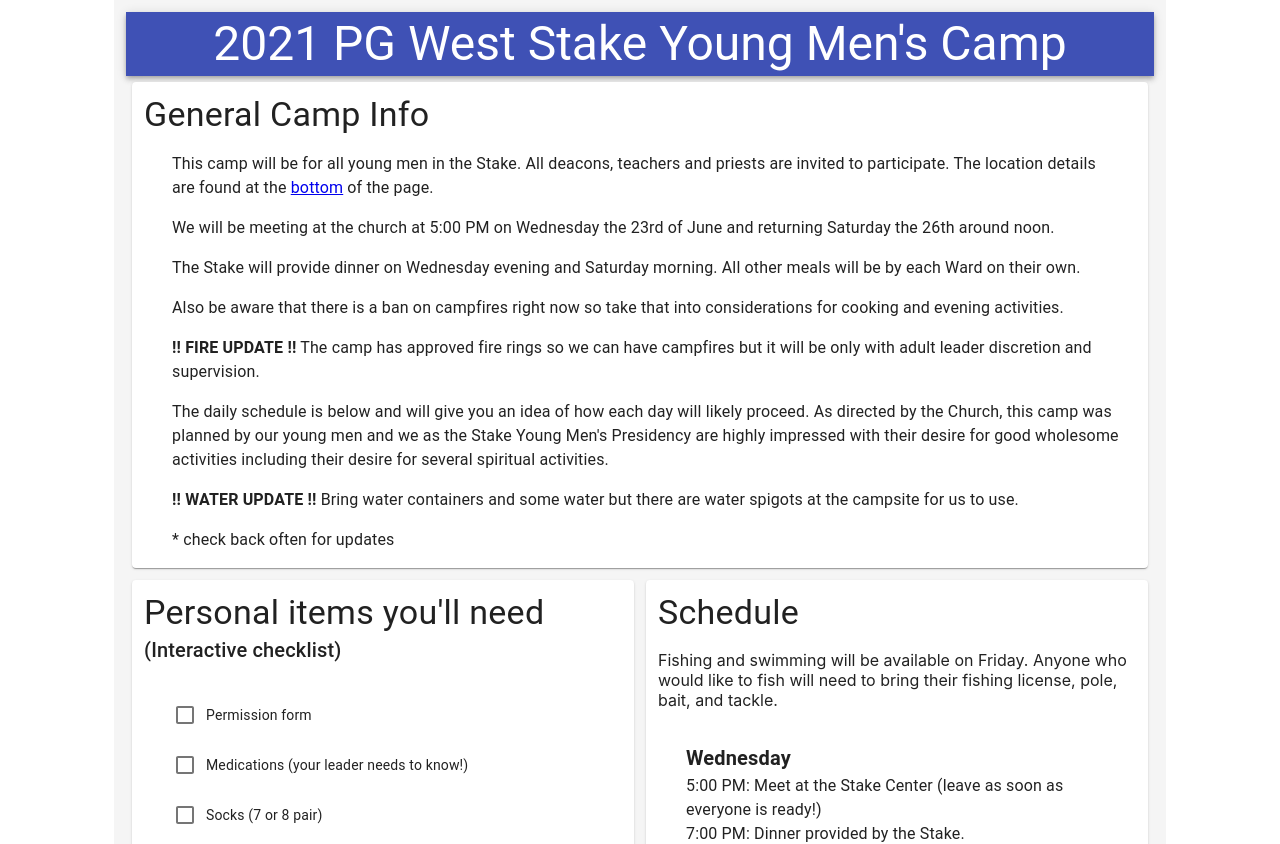
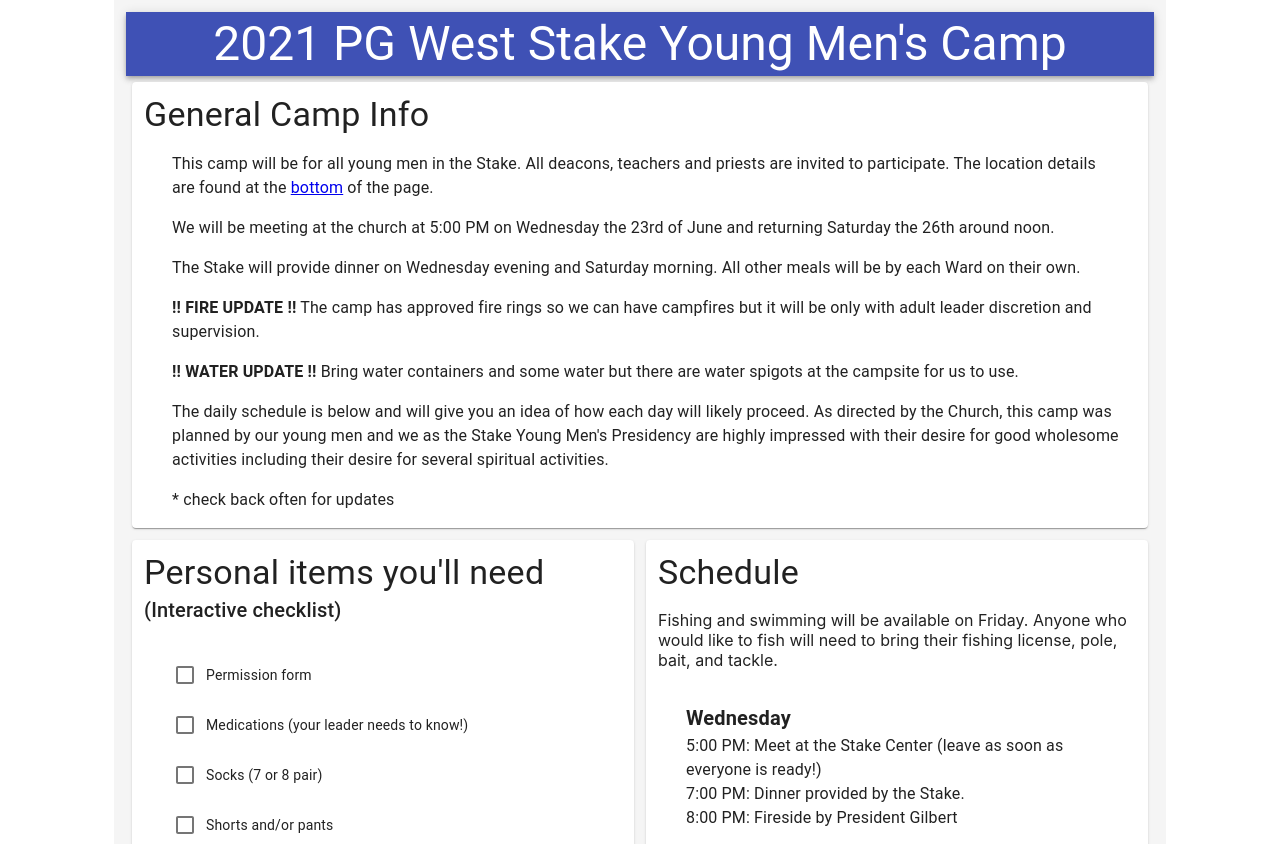
Before and after one commit to smcgee31/YouthConference_2019, a React (Create React App) app: page / in a window 1280 px wide. Shown: the top 844 px of the page. Built offline with nearby package versions, Linux system fonts and the light colour scheme.

Commit message:
info updates again

```diff
--- a/src/Components/Intro.jsx
+++ b/src/Components/Intro.jsx
@@ -20,12 +20,12 @@ export default () => {
           will be by each Ward on their own.
         </Typography>
         <Typography style={{ marginBottom: 16 }}>
-          Also be aware that there is a ban on campfires right now so take that into considerations
-          for cooking and evening activities.
+          <strong>!! FIRE UPDATE !!</strong> The camp has approved fire rings so we can have
+          campfires but it will be only with adult leader discretion and supervision.
         </Typography>
         <Typography style={{ marginBottom: 16 }}>
-          <strong>!! FIRE UPDATE !!</strong> The camp has approved fire rings so we can have
-          campfires but it will be only with adult leader discretion and supervision.
+          <strong>!! WATER UPDATE !!</strong> Bring water containers and some water but there are
+          water spigots at the campsite for us to use.
         </Typography>
         <Typography style={{ marginBottom: 16 }}>
           The daily schedule is below and will give you an idea of how each day will likely proceed.
@@ -33,10 +33,6 @@ export default () => {
           Young Men's Presidency are highly impressed with their desire for good wholesome
           activities including their desire for several spiritual activities.
         </Typography>
-        <Typography style={{ marginBottom: 16 }}>
-          <strong>!! WATER UPDATE !!</strong> Bring water containers and some water but there are
-          water spigots at the campsite for us to use.
-        </Typography>
         <Typography style={{ marginBottom: -20 }}>* check back often for updates</Typography>
       </CardContent>
     </Card>
```
